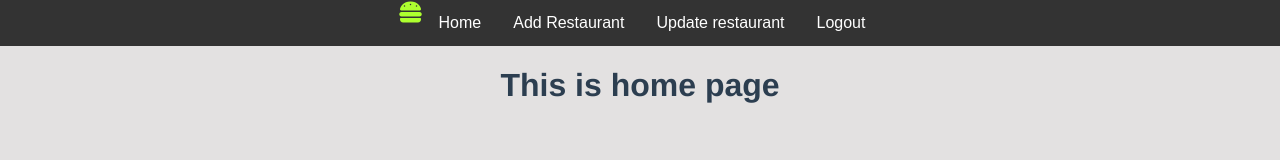
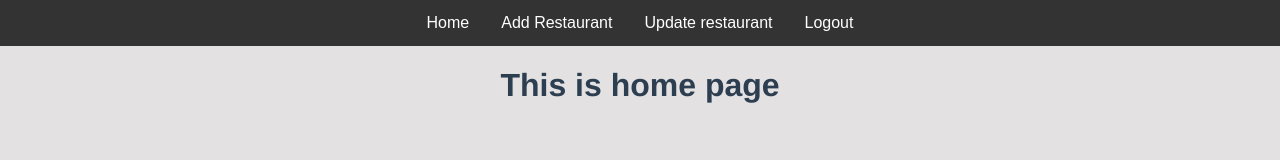
Before and after one commit to harinaidu7/Restaurant-App-using-Vue, a Vue app: page / in a window 1280 px wide. Shown: the top 160 px of the page. Built offline with nearby package versions, Linux system fonts and the light colour scheme; sample sign-in values are in the browser's storage.

Commit message:
signup,loginand navbar compleated

```diff
--- a/src/components/header.vue
+++ b/src/components/header.vue
@@ -1,7 +1,7 @@
 <template>
     <div>
     <div class="nav">
-            <span id="icon" style='font-size:24px' class='fas'>&#xf805;</span>
+
             <a href="#">Home</a>
             <a href="#">Add Restaurant </a>
             <a href="#">Update restaurant </a>
@@ -21,9 +21,7 @@
 body{
     margin: 0;
 }
-#icon{
-    color: greenyellow
-}
+
 
 .nav{
 
```
